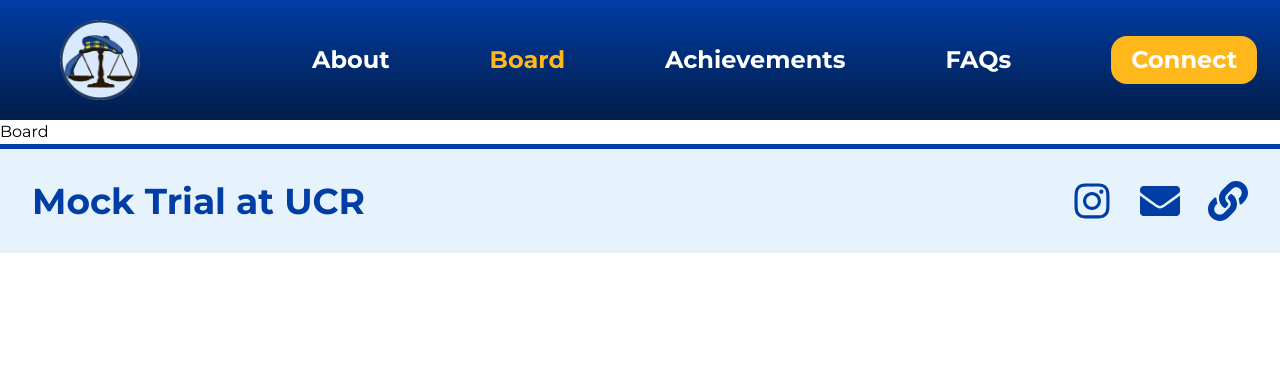
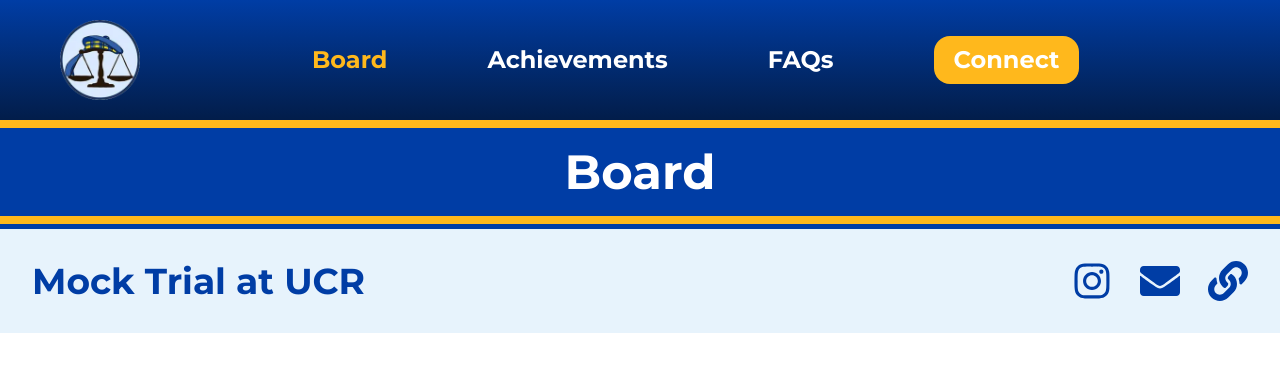
Before and after one commit to acm-ucr/mock-trial-website, a Next.js app: page /board in a window 1280 px wide. Shown: the top 372 px of the page. Built offline with nearby package versions, Linux system fonts and the light colour scheme.

Commit message:
add headers to all page.tsx and remove about

```diff
--- a/src/app/achievements/page.tsx
+++ b/src/app/achievements/page.tsx
@@ -1,5 +1,7 @@
+import Header from "@/components/Header";
+
 const Achievements = () => {
-  return <div className="">Achievements</div>;
+  return <Header title="Achievements" />;
 };
 
 export default Achievements;
--- a/src/app/board/page.tsx
+++ b/src/app/board/page.tsx
@@ -1,5 +1,7 @@
+import Header from "@/components/Header";
+
 const Board = () => {
-  return <div className="">Board</div>;
+  return <Header title="Board" />;
 };
 
 export default Board;
--- a/src/app/faqs/page.tsx
+++ b/src/app/faqs/page.tsx
@@ -1,5 +1,7 @@
+import Header from "@/components/Header";
+
 const FAQS = () => {
-  return <div className="">FAQS</div>;
+  return <Header title="FAQS" />;
 };
 
 export default FAQS;
--- a/src/data/NavBarLinks.ts
+++ b/src/data/NavBarLinks.ts
@@ -4,10 +4,6 @@ export interface navigation {
 }
 
 const navigations: navigation[] = [
-  {
-    name: "About",
-    link: "/about",
-  },
   {
     name: "Board",
     link: "/board",
```
